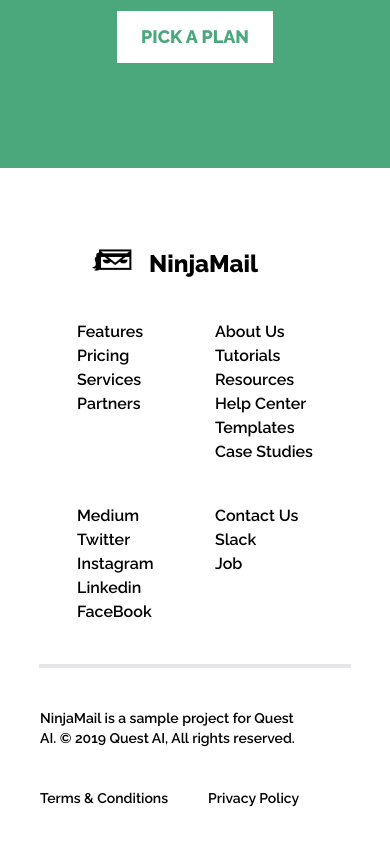
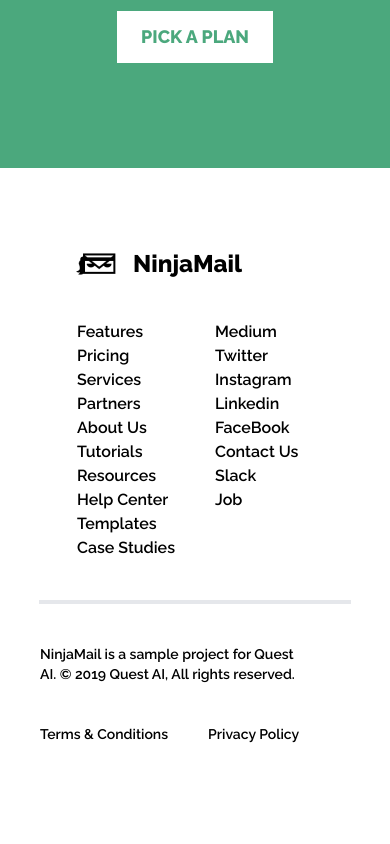
Before and after one commit to smileyismail/Figma-to-HTML-2.0, a React (Create React App) app: page / in a window 390 px wide. Shown: the part 5045-5889 px from the top of the page. After the commit the page ends 5829 px from the top, so only its background shows below. Built offline with nearby package versions, Linux system fonts and the light colour scheme; a web font is replaced by a local one.

Commit message:
Small Mistakes corrected

```diff
--- a/src/Components/Footer.jsx
+++ b/src/Components/Footer.jsx
@@ -15,12 +15,16 @@ const Footer = () => {
       </div>
 
       <div className="flex flex-col sm:flex-row justify-start items-start gap-10  mt-20">
-        <div className="flex justify-start items-start gap-4">
-          <img src={logo} alt="NinjaMail" className="lg:w-20" />
+        <div className="flex justify-start items-start gap-0">
+          <img
+            src={logo}
+            alt="NinjaMail"
+            className="lg:w-20 -translate-x-4 translate-y-1"
+          />
           <h1 className="font-extrabold text-2xl lg:text-3xl">NinjaMail</h1>
         </div>
 
-        <div className="grid grid-cols-2 sm:grid-cols-4 font-semibold gap-10">
+        <div className="hidden sm:grid grid-cols-2 sm:grid-cols-4 font-semibold gap-10">
           <div className="flex flex-col justify-start  items-start">
             <a href="#">Features</a>
             <a href="#">Pricing</a>
@@ -51,6 +55,33 @@ const Footer = () => {
             <a href="#">Job</a>
           </div>
         </div>
+
+        {/* for mobile devices */}
+        <div className="grid sm:hidden grid-cols-2 sm:grid-cols-4 font-semibold gap-10">
+          <div className="flex flex-col justify-start  items-start">
+            <a href="#">Features</a>
+            <a href="#">Pricing</a>
+            <a href="#">Services</a>
+            <a href="#">Partners</a>
+            <a href="#">About Us</a>
+            <a href="#">Tutorials</a>
+            <a href="#">Resources</a>
+            <a href="#">Help Center</a>
+            <a href="#">Templates</a>
+            <a href="#">Case Studies</a>
+          </div>
+
+          <div className="flex flex-col justify-start items-start">
+            <a href="#">Medium</a>
+            <a href="#">Twitter</a>
+            <a href="#">Instagram</a>
+            <a href="#">Linkedin</a>
+            <a href="#">FaceBook</a>
+            <a href="#">Contact Us</a>
+            <a href="#">Slack</a>
+            <a href="#">Job</a>
+          </div>
+        </div>
       </div>
 
       <div className="border-2 w-4/5 sm:w-2/3 mt-10 mb-10"></div>
```
